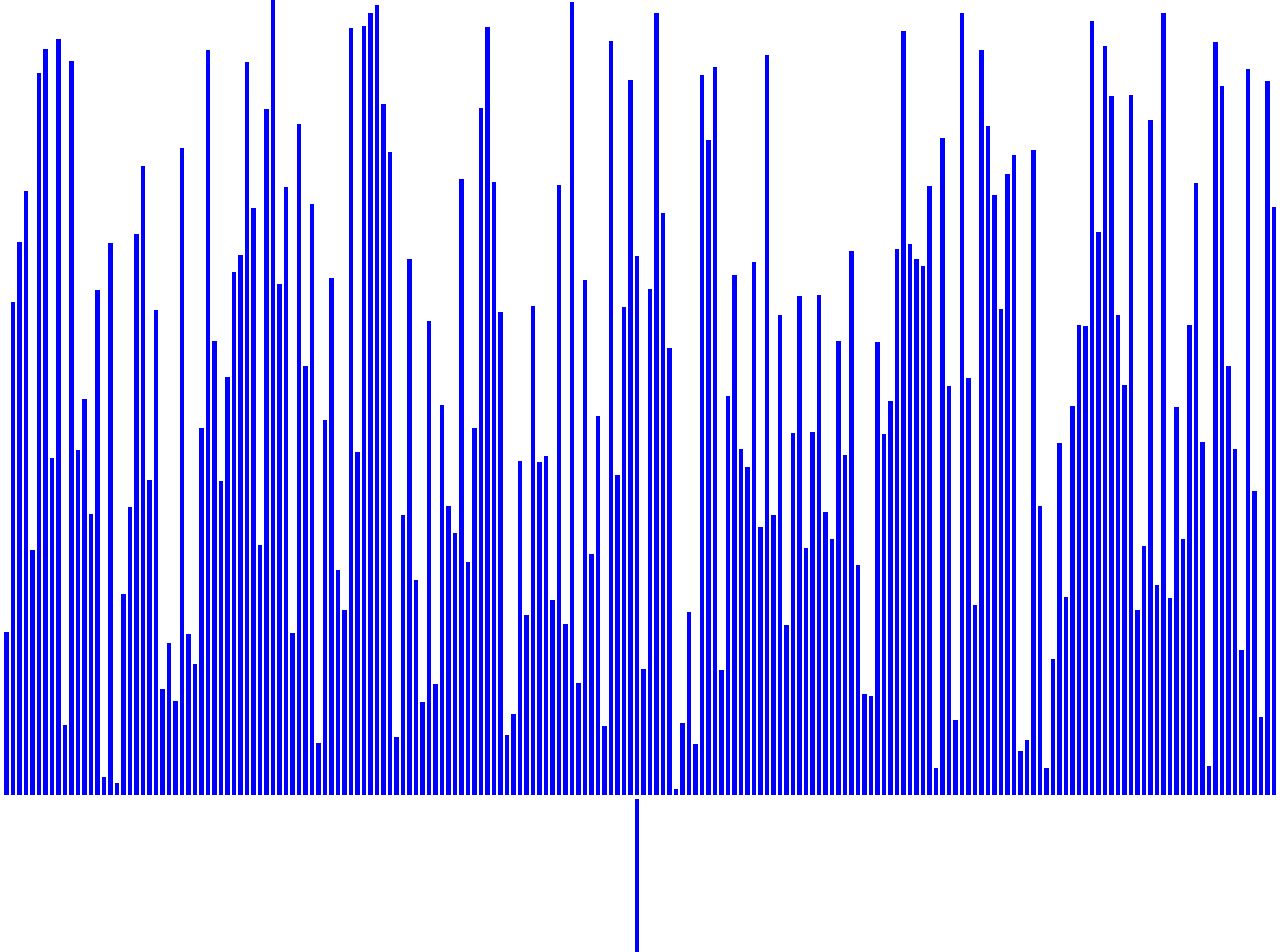
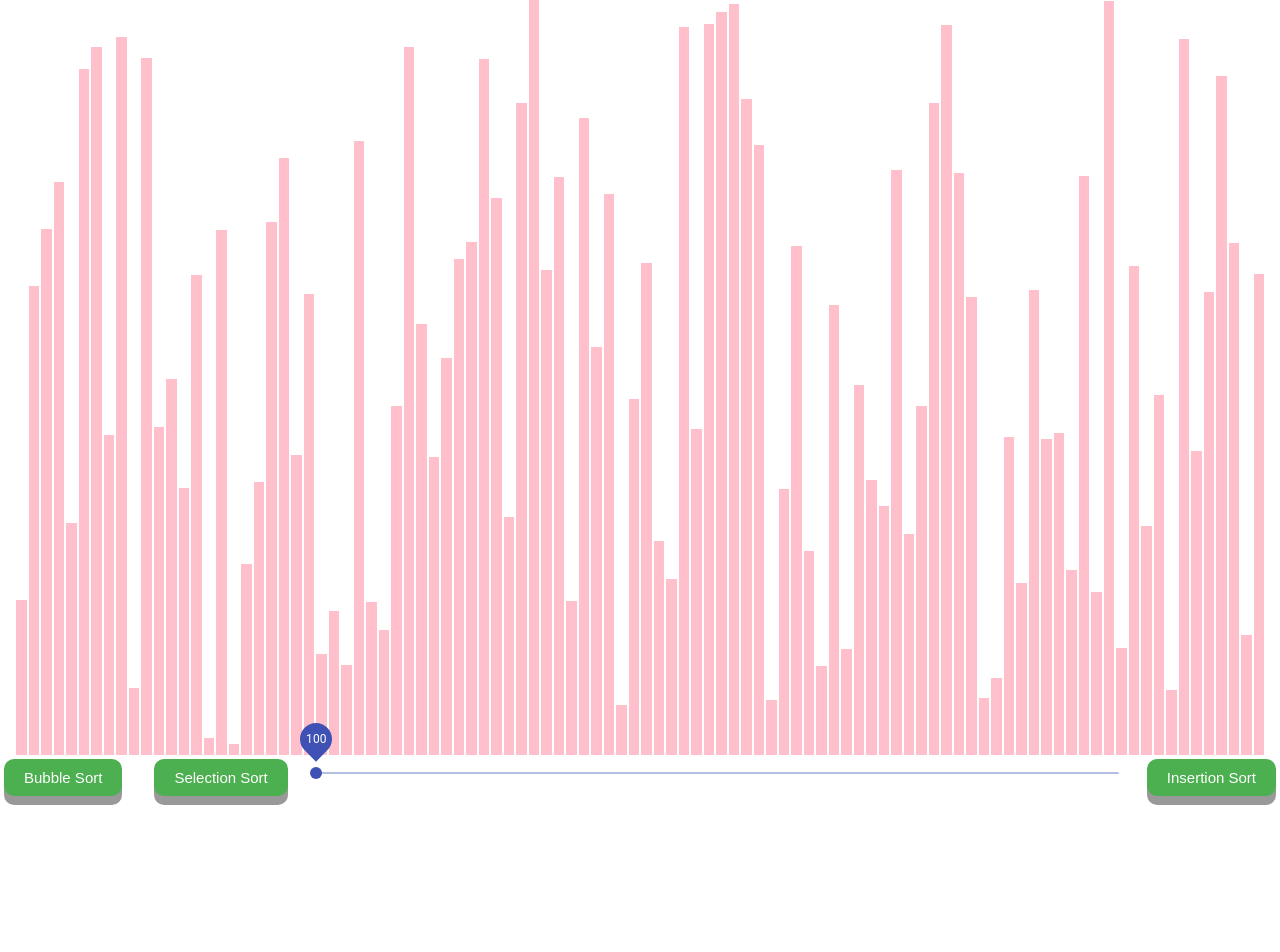
Before and after one commit to simonhe1/AlgorithmsVisualizer, a React (Create React App) app: page / in a window 1280 px wide. Shown: the top 952 px of the page. After the commit the page ends 808 px from the top, so only its background shows below. Built offline with nearby package versions, Linux system fonts and the light colour scheme.

Commit message:
Finished bubble sort algorithm as well as visuals.

```diff
--- a/package.json
+++ b/package.json
@@ -3,6 +3,7 @@
   "version": "0.1.0",
   "private": true,
   "dependencies": {
+    "@material-ui/core": "^4.9.8",
     "@testing-library/jest-dom": "^4.2.4",
     "@testing-library/react": "^9.5.0",
     "@testing-library/user-event": "^7.2.1",
--- a/src/App.js
+++ b/src/App.js
@@ -1,10 +1,14 @@
-import React from 'react';
+import React, { useRef } from 'react';
 import SortingVisualizer from './SortingVisualizer';
 
 const App = () => {
+  // const inputRef = useRef();
+
   return (
     <div className="App">
       <SortingVisualizer />
+      {/* <input ref={inputRef} />
+      <button onClick={() => inputRef.current.focus()} /> */}
     </div>
   );
 }
--- a/src/Rectangle.js
+++ b/src/Rectangle.js
@@ -6,11 +6,11 @@ const Rectangle = props => {
         display: 'inline-block',
         margin: '0 1px',
         height: `${height}px`,
-        backgroundColor: 'blue',
+        backgroundColor: 'pink',
     }
 
     return (
-        <div style={rectStyling}>
+        <div className="rectangle" style={rectStyling}>
         </div>
     );
 }
--- a/src/SortingVisualizer.js
+++ b/src/SortingVisualizer.js
@@ -1,20 +1,27 @@
 import React, { useState,useEffect } from 'react';
 import Rectangle from './Rectangle';
+import { getBubbleSortAnimations } from './Sorts/BubbleSort';
+import Grid from '@material-ui/core/Grid';
+import Slider from '@material-ui/core/Slider';
 
 const SortingVisualizer = props => {
     const [rectangleElements,setRectangleElements] = useState([]);
-    const [numElements,setNumElements] = useState(200);
+    const [numElements,setNumElements] = useState(100);
+
     useEffect(() => {
         generateArray();
     },[])
 
-
-    useEffect(() => {
-        bubbleSort();
-    },[])
-    const [running,setRunning] = useState(false);
     const windowHeight = window.innerHeight;
     const windowWidth = window.innerWidth;
+    const RECT_COLOR_PRIMARY = 'black';
+    const RECT_COLOR_SECONDARY = 'green';
+    const ANIMATION_SPEED = 1;
+    const BUTTON_SIZE = 15;
+
+    const [running,setRunning] = useState(false);
+    const [RECT_WIDTH,SET_RECT_WIDTH] = useState(Math.floor(windowWidth/numElements)-1.5);
+
     const containerStyling = {
         textAlign: 'center',
     }
@@ -22,31 +29,36 @@ const SortingVisualizer = props => {
     const generateArray = () => {
         const arr = [];
         for(let i = 0;i<numElements;i++){
-            arr.push(
-                {
-                    height: randomNumber(5,windowHeight-5),
-                    width: Math.floor(windowWidth/numElements)-1.5,
-                }
-            );
+            arr.push(randomNumber(5,windowHeight - BUTTON_SIZE*3));
         }
+        console.log(arr)
         setRectangleElements(arr);
     }
 
     const bubbleSort = () => {
-        console.log('called');
-        let arr = rectangleElements;
-        console.log(arr)
-        for(let i=0;i<arr.length;i++){
-            for(let j=0;j<arr.length-i-1;i++){
-                console.log(arr[j].height);
-                console.log(arr[j+1].height);
-                if(arr[j].height > arr[j+1].height){
-                    let temp = arr[j];
-                    arr[j] = arr[j+1];
-                    arr[j+1] = temp;
-                    setRectangleElements(arr);
+        let animations = getBubbleSortAnimations(rectangleElements);
+        for(let i=0;i<animations.length;i++){
+            setTimeout(() => {
+                const rectangles = document.getElementsByClassName('rectangle');
+                const [rectOneIndex, rectTwoIndex] = animations[i];
+                const changeColor = i%3 !== 2;
+                const color = i%3 === 0 ? RECT_COLOR_SECONDARY : RECT_COLOR_PRIMARY;
+                if(changeColor){
+                    const rectOneStyle = rectangles[rectOneIndex].style;
+                    const rectTwoStyle = rectangles[rectTwoIndex].style;
+                    rectOneStyle.backgroundColor = color;
+                    rectTwoStyle.backgroundColor = color;
+                }else{
+                    if(!(rectOneIndex === -1 || rectTwoIndex === -1)){
+                        const rectOneStyle = rectangles[rectOneIndex].style;
+                        const rectTwoStyle = rectangles[rectTwoIndex].style;
+                        const height1 = rectOneStyle.height;
+                        const height2 = rectTwoStyle.height;
+                        rectOneStyle.height = height2;
+                        rectTwoStyle.height = height1;
+                    }
                 }
-            }
+            }, i * ANIMATION_SPEED);
         }
     }
 
@@ -54,18 +66,34 @@ const SortingVisualizer = props => {
         return Math.floor(Math.random() * (max - min + 1) + min);
     }
 
+    const updateNumElements = (event,value) => {
+        setNumElements(value);
+        SET_RECT_WIDTH(Math.floor(windowWidth/value)-1.5)
+    }
+
     return (
         <div style={containerStyling}>
-            {rectangleElements.map((obj,index) => (
+            {rectangleElements.map((val,index) => (
                 <Rectangle
-                    height={obj.height}
-                    width={obj.width}
+                    height={val}
+                    width={RECT_WIDTH}
                     key={index}
                 />
             ))}
-            <div>
-                <button onClick={e => bubbleSort()}>Click me</button>
-            </div>
+            <Grid container spacing={3}>
+                <Grid item>
+                    <button className="sortName" onClick={e => bubbleSort()}>Bubble Sort</button>
+                </Grid>
+                <Grid item>
+                    <button className="sortName" >Selection Sort</button>
+                </Grid>
+                <Grid item xs>
+                    <Slider value={numElements} min={100} max={300} onChange={(e,v) => updateNumElements(e,v)} valueLabelDisplay="on" />
+                </Grid>
+                <Grid item>
+                    <button className="sortName" >Insertion Sort</button>
+                </Grid>
+            </Grid>
         </div>
     );
 }
--- /dev/null
+++ b/src/Sorts/BubbleSort.js
@@ -0,0 +1,42 @@
+import { compareArrays } from '../Testers/CompareArrays';
+
+export const getBubbleSortAnimations = arr => {
+    // Array to store the animations
+    let animations = [];
+
+    // Get a copy of the array
+    // Array will have the following structure
+    // [Integer1, Integer2, ..., IntegerN]
+    let arrCopy = arr.slice();
+
+    // Sort the array and update animations with values
+    bubbleSort(arrCopy,animations);
+
+    const JSSortedArray = arr.slice().sort((a,b) => a - b);
+    console.log('sorted correctly?',compareArrays(arrCopy,JSSortedArray));
+    return animations;
+}
+
+const bubbleSort = (array, animations) => {
+    const len = array.length;
+    for(let i=0;i<len;i++){
+        for(let j=0;j<len-i-1;j++){
+            // Push i,j once to highlight i and j are being compared
+            animations.push([i,j]);
+            // Push i,j a second time to set i and j to default color
+            animations.push([i,j]);
+            if(array[j] > array[j+1]){
+                // Push j and j+1 to tell the program to switch the values
+                animations.push([j,j+1]);
+
+                // Swap values
+                let temp = array[j];
+                array[j] = array[j+1];
+                array[j+1] = temp;
+            }else{
+                // If condition not met, push -1,-1 to continue onto next animation
+                animations.push([-1,-1]);
+            }
+        }
+    }
+}
--- /dev/null
+++ b/src/Testers/CompareArrays.js
@@ -0,0 +1,11 @@
+// Compares two arrays of ints. Returns true if all values of arr1 equals arr2
+export const compareArrays = (arr1,arr2) => {
+    // First check if they're same length before doing calculations
+    if(arr1.length !== arr2.length) return false;
+
+    const length = arr1.length;
+    for(let i=0;i<length;i++){
+        if(arr1[i] !== arr2[i]) return false;
+    }
+    return true;
+}
--- a/src/index.css
+++ b/src/index.css
@@ -11,3 +11,29 @@ code {
   font-family: source-code-pro, Menlo, Monaco, Consolas, 'Courier New',
     monospace;
 }
+
+.sortName {
+  display: inline-block;
+  padding: 10px 20px;
+  font-size: 15px;
+  cursor: pointer;
+  text-align: center;
+  text-decoration: none;
+  outline: none;
+  color: #fff;
+  background-color: #4CAF50;
+  border: none;
+  border-radius: 10px;
+  box-shadow: 0 9px #999;
+  margin: 0px 4px;
+}
+
+.sortName:hover {
+  background-color: #3e8e41;
+}
+
+.sortName:active {
+  background-color: #3e8e41;
+  box-shadow: 0 5px #666;
+  transform: translateY(4px);
+}
```
Also changed, not shown: 1 other file (tests, documents, lock files or other folders).
